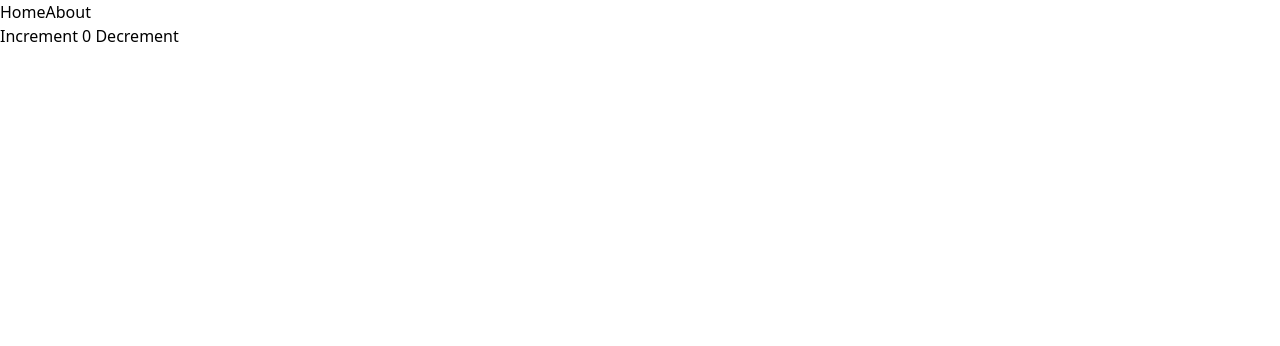
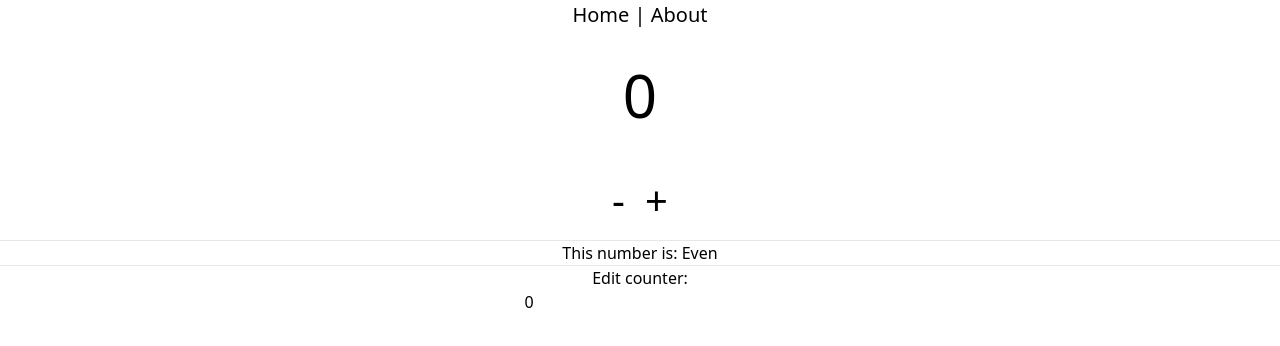
Before and after one commit to paulorobertoalmeida/pinia-counter, a Vue app: page / in a window 1280 px wide. Shown: the top 346 px of the page. Built offline with nearby package versions, Linux system fonts and the light colour scheme.

Commit message:
finished logic

```diff
--- a/src/App.vue
+++ b/src/App.vue
@@ -1,19 +1,24 @@
 <script setup>
 import { RouterLink, RouterView } from 'vue-router'
-import HelloWorld from './components/HelloWorld.vue'
 </script>
 
 <template>
+<div class="app">
+  <nav>
+    <RouterLink to="/">Home</RouterLink> |
+    <RouterLink to="/about">About</RouterLink>
+  </nav>
 
-    <div class="app">
-      <nav>
-        <RouterLink to="/">Home</RouterLink>
-        <RouterLink to="/about">About</RouterLink>
-      </nav>
-      <RouterView />
-    </div>
+<RouterView />
+</div>
 
 </template>
 
 <style>
+.app {
+  text-align: center;
+}
+.app nav {
+  font-size: 20px;
+}
 </style>
--- /dev/null
+++ b/src/components/Counter.vue
@@ -0,0 +1,11 @@
+<template>
+  <div class="count" @click="storeCounter.increaseCount">
+    {{ storeCounter.count }}
+  </div>
+</template>
+
+<script setup>
+import { useCounterStore } from '@/stores/counter'
+
+const storeCounter = useCounterStore();
+</script>
--- a/src/router/index.js
+++ b/src/router/index.js
@@ -15,7 +15,7 @@ const router = createRouter({
       // route level code-splitting
       // this generates a separate chunk (About.[hash].js) for this route
       // which is lazy-loaded when the route is visited.
-      component: () => import('../views/AboutView.vue')
+      component: () => import('../components/Counter.vue')
     }
   ]
 })
--- a/src/views/AboutView.vue
+++ b/src/views/AboutView.vue
@@ -1,9 +1,12 @@
 <template>
   <div class="about">
     <h1>About page</h1>
-    <h2>{{ counter }}</h2>
+    {{}}
   </div>
 </template>
+<script>
+import { useCounterStore } from '@/stores/counter'
+</script>
 
 <style>
 
--- a/src/views/HomeView.vue
+++ b/src/views/HomeView.vue
@@ -1,72 +1,37 @@
 <template>
-  <div class="flex items-center justify-center gap-x-4">
-    <button
-      class="px-4 py-2 text-white bg-blue-600 focus:outline-none"
-      @click="increment">
-      Increment
-    </button>
-    {{ counter }}
-    <button
-      class="px-4 py-2 text-white bg-red-600 focus:outline-none"
-      @click="decrement">
-      Decrement
-    </button>
+<div class="home">
+<Counter />
+  <div class="buttons">
+    <button @click="storeCounter.decreaseCount">-</button>
+    <button @click="storeCounter.increaseCount">+</button>
   </div>
+  <hr />
+  <h3>This number is: {{ storeCounter.oddOrEven }}</h3>
+</div>
+<hr />
+  <h3>Edit counter:</h3>
+<div>
+  <input
+    v-model="storeCounter.count"
+    type="number">
+</div>
+
 </template>
+
 <script setup>
-import { ref } from 'vue';
-import { useCounterStore} from '../stores/counter'
+import Counter from '@/components/Counter.vue'
+import { useCounterStore } from '@/stores/counter'
 
-
-    const counter = ref(0);
-
-    const increment = (()=> {
-      counter.value++;
-    });
-    const decrement = (() => {
-      counter.value--;
-    });
-
+const storeCounter = useCounterStore()
 </script>
 
-
-
-<!-- <script setup>
-import { ref } from "vue";
-import useStore from "../features/useStore";
-
-
-const { counterList } = useStore;
-
-const counter = ref(0);
-
-const decrement = (() => {
-			if (counter.value) {
-				return counter -= 1;
-			}
-		});
-const increment = (() => {
-			return counter += 1;
-		});
-
-
-
-
-</script>
-
-<template>
-  <div class="home">
-    <h1>Home</h1>
-    <div class="count">{{ counter }}</div>
-    <div class="button">
-      <button @click="decrement">Decrease --</button>
-      <button @click="increment">Increase ++</button>
-    </div>
-  </div>
-</template>
-
 <style>
-.counter {
-  font-size: 100px;
+.count {
+  font-size: 60px;
+  margin: 20px;
 }
-</style> -->
+.buttons button {
+font-size: 40px;
+margin: 10px;
+}
+</style>
```
